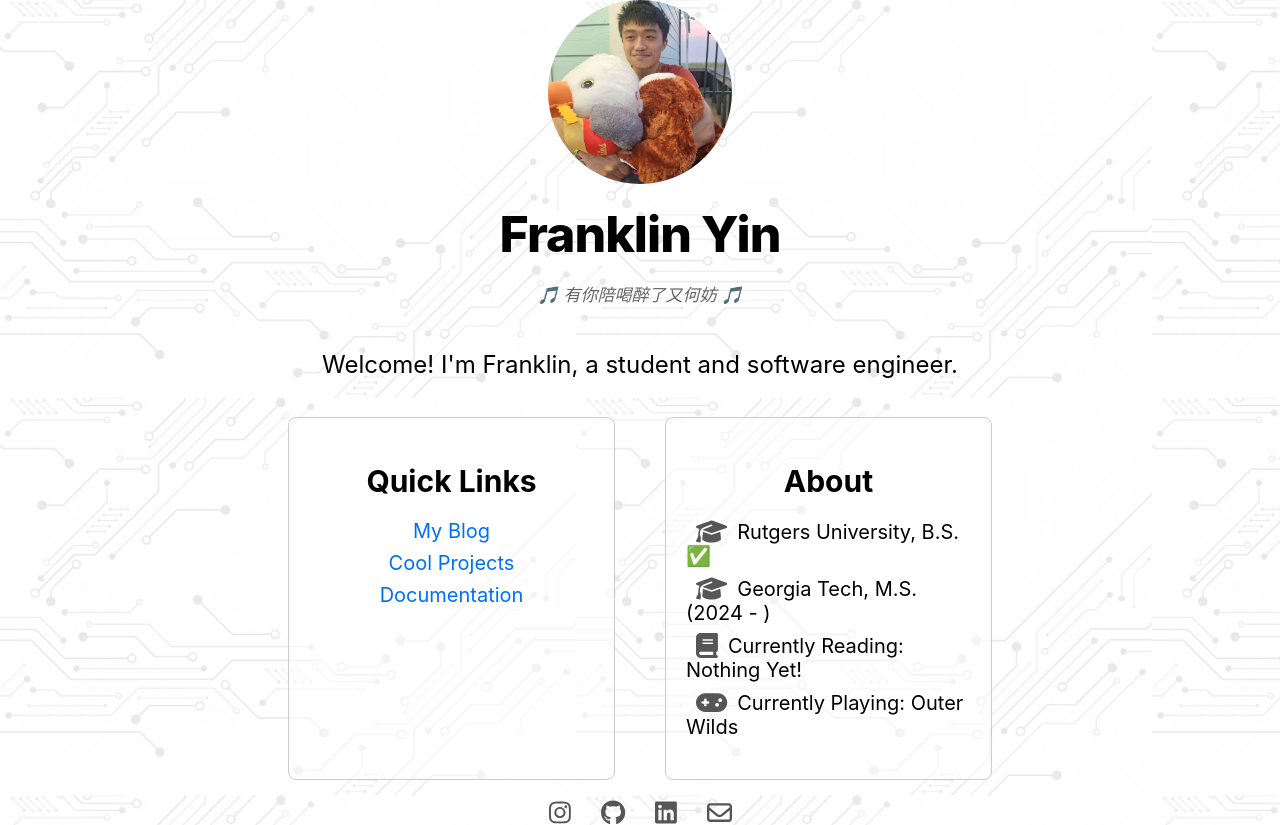
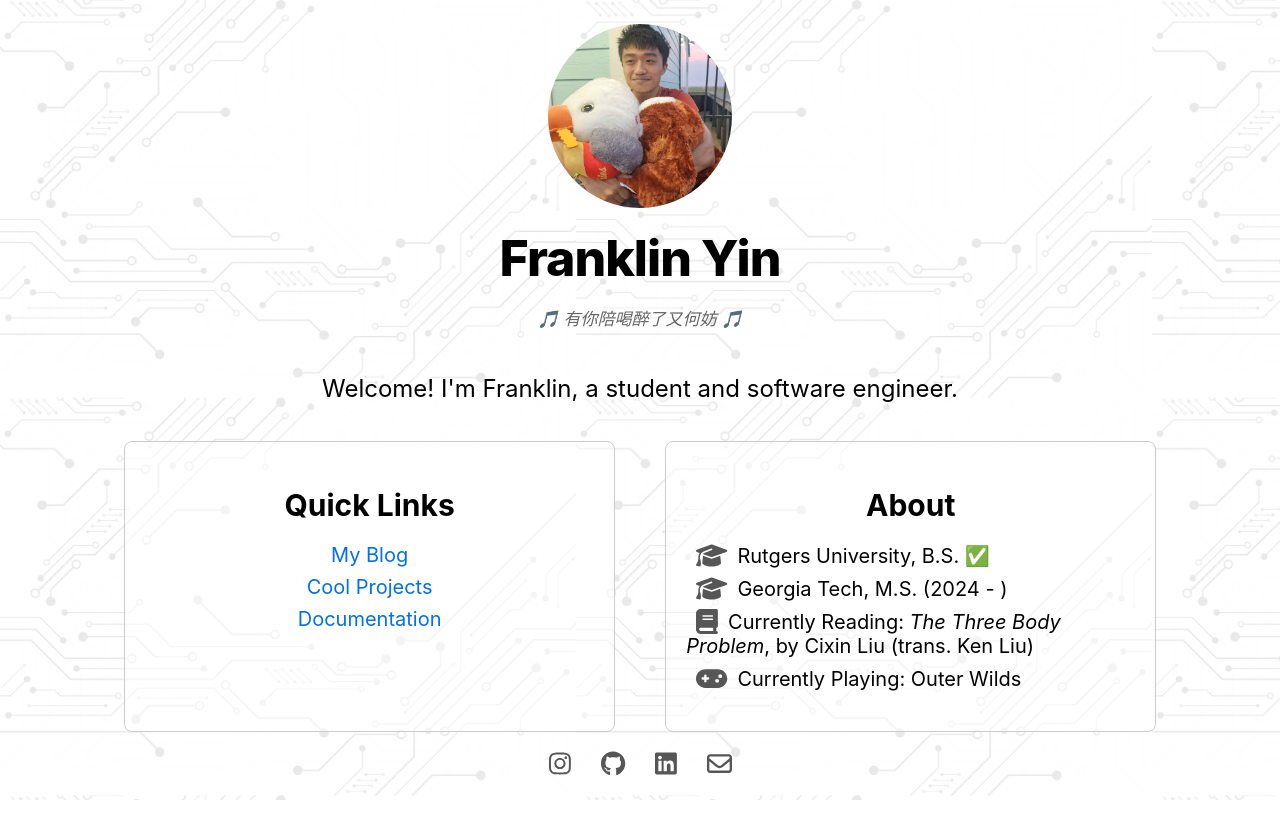
Before and after one commit to Yin4TheWin/personal-website, a Next.js app: page / in a window 1280 px wide. After the commit the page ends 800 px from the top, so only its background shows below. Built offline with nearby package versions, Linux system fonts and the light colour scheme.

Commit message:
update currently reading

```diff
--- a/pages/index.js
+++ b/pages/index.js
@@ -87,7 +87,7 @@ export default function Home() {
                 </li>
                 <li>
                   <FontAwesomeIcon icon={faBook} size="lg" className={styles.icon} />
-                <span>Currently Reading: Nothing Yet!</span>
+                  <span>Currently Reading: <i>The Three Body Problem</i>, by Cixin Liu (trans. Ken Liu)</span>
                 </li>
                 <li>
                   <FontAwesomeIcon icon={faGamepad} size="lg" className={styles.icon} />
```
Lines whose indentation alone changed are shown as unchanged.
